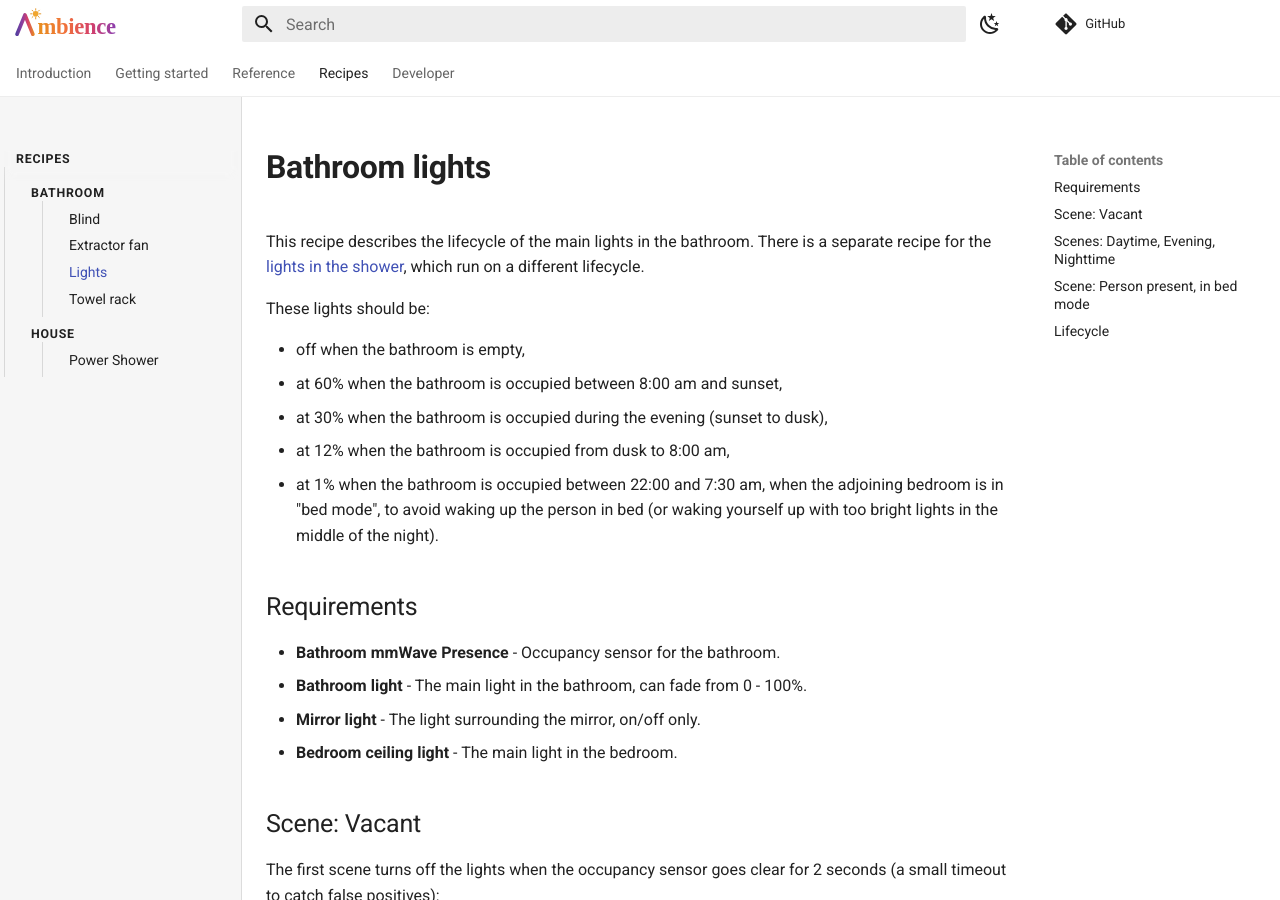
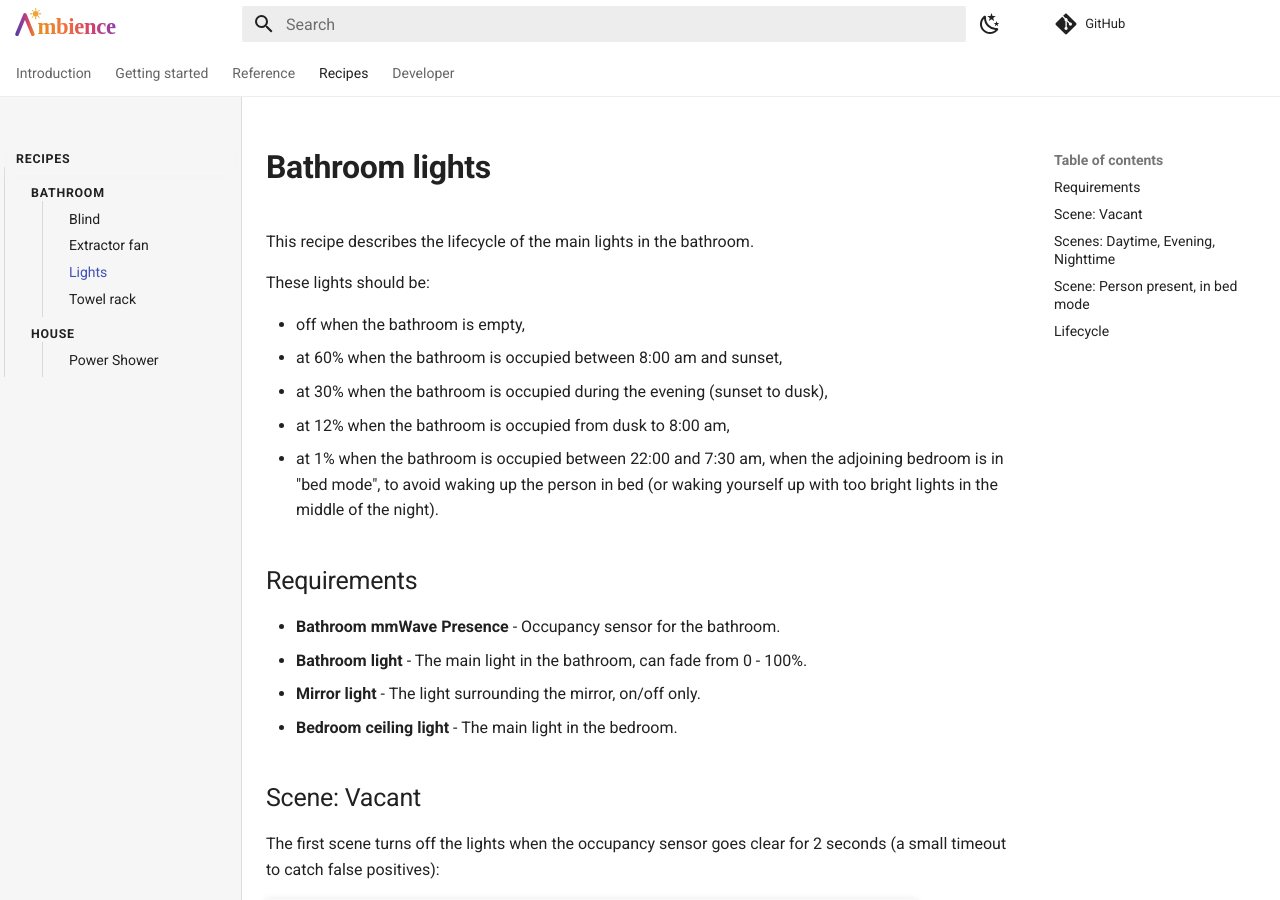
Before and after one commit to clintongormley/ambience, an MkDocs documentation site: the page built from docs/recipes/bathroom/lights.md, in a window 1280 px wide and 900 px high. Built offline with MkDocs 1.6.1 and Material for MkDocs 9.7.7, drawn with Linux system fonts in a browser that asks for light colours; comment, search, counter and statistics services are not loaded.

Commit message:
docs: remove the shower-lights recipe stub
Delete the unfinished shower-lights draft and drop the cross-reference to it
from the Bathroom lights recipe.

```diff
--- a/docs/recipes/bathroom/lights.md
+++ b/docs/recipes/bathroom/lights.md
@@ -1,8 +1,6 @@
 # Bathroom lights
 
-This recipe describes the lifecycle of the main lights in the bathroom. There is
-a separate recipe for the [lights in the shower](../shower-lights/), which run
-on a different lifecycle.
+This recipe describes the lifecycle of the main lights in the bathroom.
 
 These lights should be:
 
```
Also changed, not shown: docs/recipes/bathroom/shower-lights.md (deleted, +0 -7 lines).
